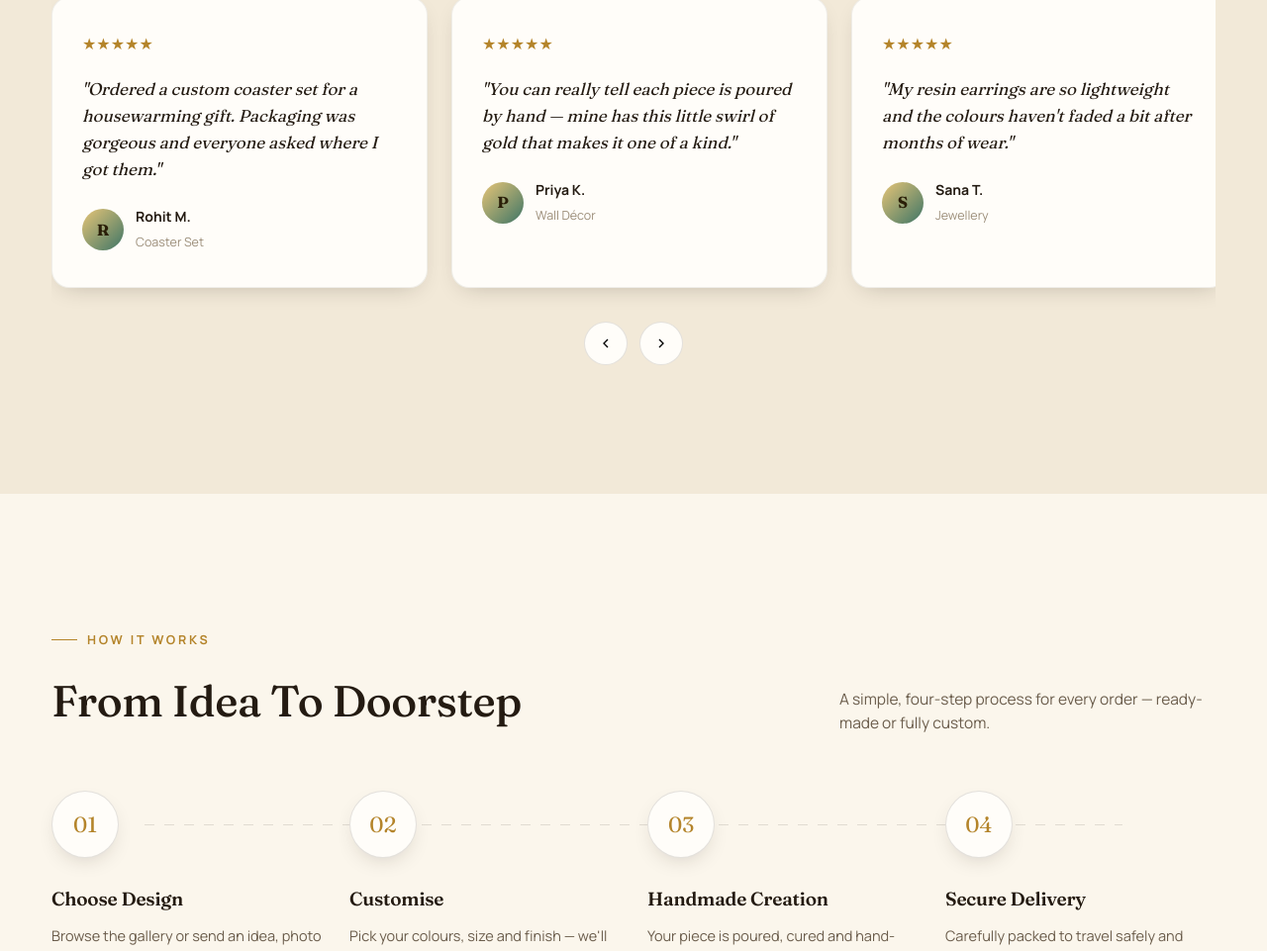
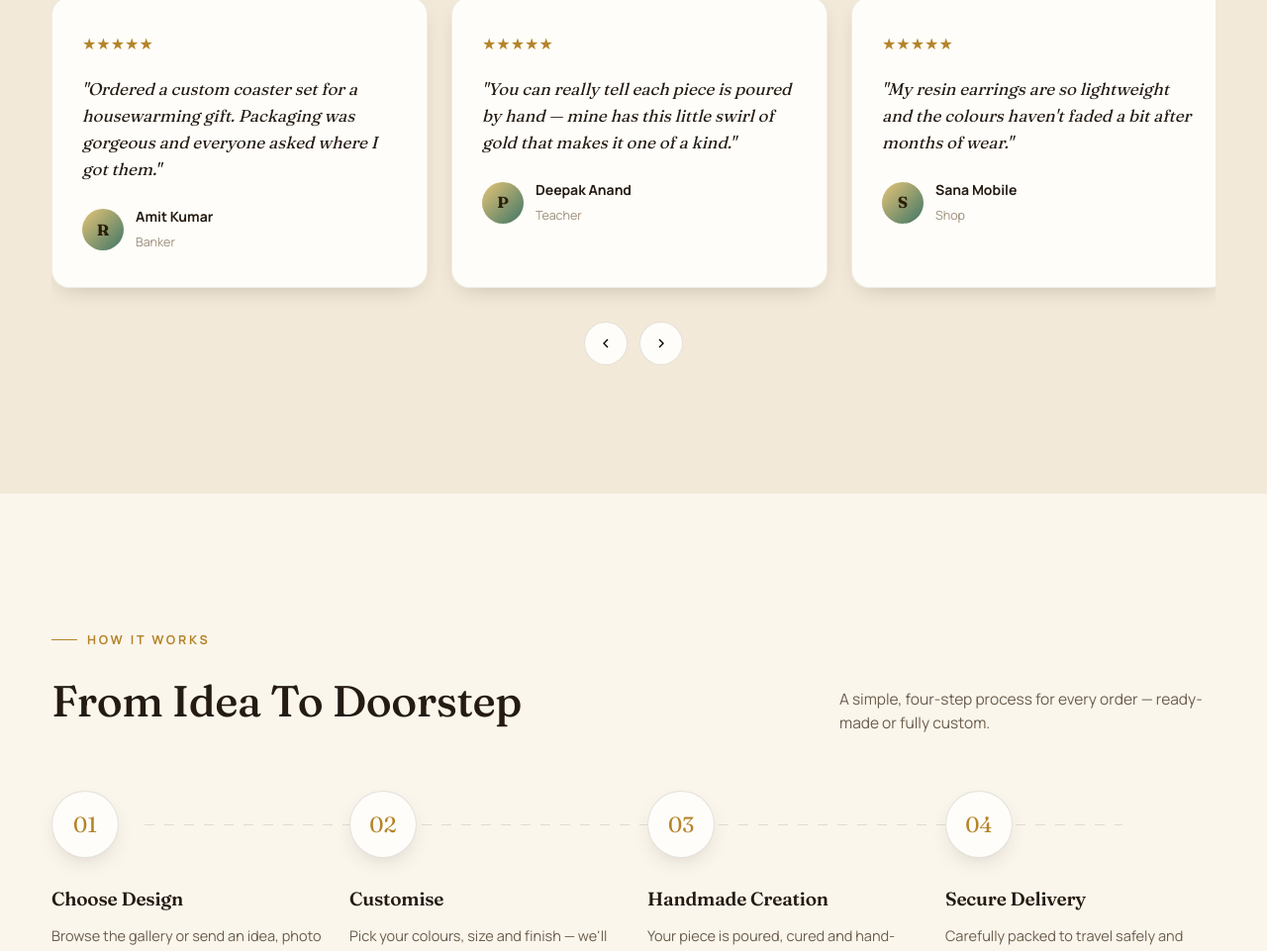
Before and after one commit to mamataresinart/mamataresinart, a plain HTML site: page index.html in a window 1280 px wide. Shown: the part 6395-7356 px from the top of the page at 99% size. Drawn offline with Linux system fonts and the light colour scheme.

Commit message:
Update index.html

```diff
--- a/index.html
+++ b/index.html
@@ -892,11 +892,11 @@ footer ul a:hover{ color:var(--gold-light); }
       </div>
       <div class="rev-track-wrap">
         <div class="rev-track" id="revTrack">
-          <div class="rev-card"><div class="stars">★★★★★</div><p class="quote">"The colours were exactly what I asked for and the finish is so glossy — it looks like a showroom piece, not something handmade."</p><div class="rev-who"><div class="rev-avatar">A</div><div><b>Ananya S.</b><span>Resin Tray</span></div></div></div>
-          <div class="rev-card"><div class="stars">★★★★★</div><p class="quote">"Ordered a custom coaster set for a housewarming gift. Packaging was gorgeous and everyone asked where I got them."</p><div class="rev-who"><div class="rev-avatar">R</div><div><b>Rohit M.</b><span>Coaster Set</span></div></div></div>
-          <div class="rev-card"><div class="stars">★★★★★</div><p class="quote">"You can really tell each piece is poured by hand — mine has this little swirl of gold that makes it one of a kind."</p><div class="rev-who"><div class="rev-avatar">P</div><div><b>Priya K.</b><span>Wall Décor</span></div></div></div>
-          <div class="rev-card"><div class="stars">★★★★★</div><p class="quote">"My resin earrings are so lightweight and the colours haven't faded a bit after months of wear."</p><div class="rev-who"><div class="rev-avatar">S</div><div><b>Sana T.</b><span>Jewellery</span></div></div></div>
-          <div class="rev-card"><div class="stars">★★★★★</div><p class="quote">"Asked for a custom clock in our wedding colours and it came out even better than I pictured."</p><div class="rev-who"><div class="rev-avatar">V</div><div><b>Vikram D.</b><span>Custom Clock</span></div></div></div>
+          <div class="rev-card"><div class="stars">★★★★★</div><p class="quote">"The colours were exactly what I asked for and the finish is so glossy — it looks like a showroom piece, not something handmade."</p><div class="rev-who"><div class="rev-avatar">A</div><div><b>Amit Anand</b><span>Architect</span></div></div></div>
+          <div class="rev-card"><div class="stars">★★★★★</div><p class="quote">"Ordered a custom coaster set for a housewarming gift. Packaging was gorgeous and everyone asked where I got them."</p><div class="rev-who"><div class="rev-avatar">R</div><div><b>Amit Kumar</b><span>Banker</span></div></div></div>
+          <div class="rev-card"><div class="stars">★★★★★</div><p class="quote">"You can really tell each piece is poured by hand — mine has this little swirl of gold that makes it one of a kind."</p><div class="rev-who"><div class="rev-avatar">P</div><div><b>Deepak Anand</b><span>Teacher</span></div></div></div>
+          <div class="rev-card"><div class="stars">★★★★★</div><p class="quote">"My resin earrings are so lightweight and the colours haven't faded a bit after months of wear."</p><div class="rev-who"><div class="rev-avatar">S</div><div><b>Sana Mobile</b><span>Shop</span></div></div></div>
+          <div class="rev-card"><div class="stars">★★★★★</div><p class="quote">"Asked for a custom clock in our wedding colours and it came out even better than I pictured."</p><div class="rev-who"><div class="rev-avatar">V</div><div><b>Sejal</b><span>Student</span></div></div></div>
         </div>
         <div class="rev-controls">
           <button id="revPrev" aria-label="Previous review"><svg viewBox="0 0 24 24" fill="none" stroke="currentColor" stroke-width="2"><path d="M15 18l-6-6 6-6"/></svg></button>
```
